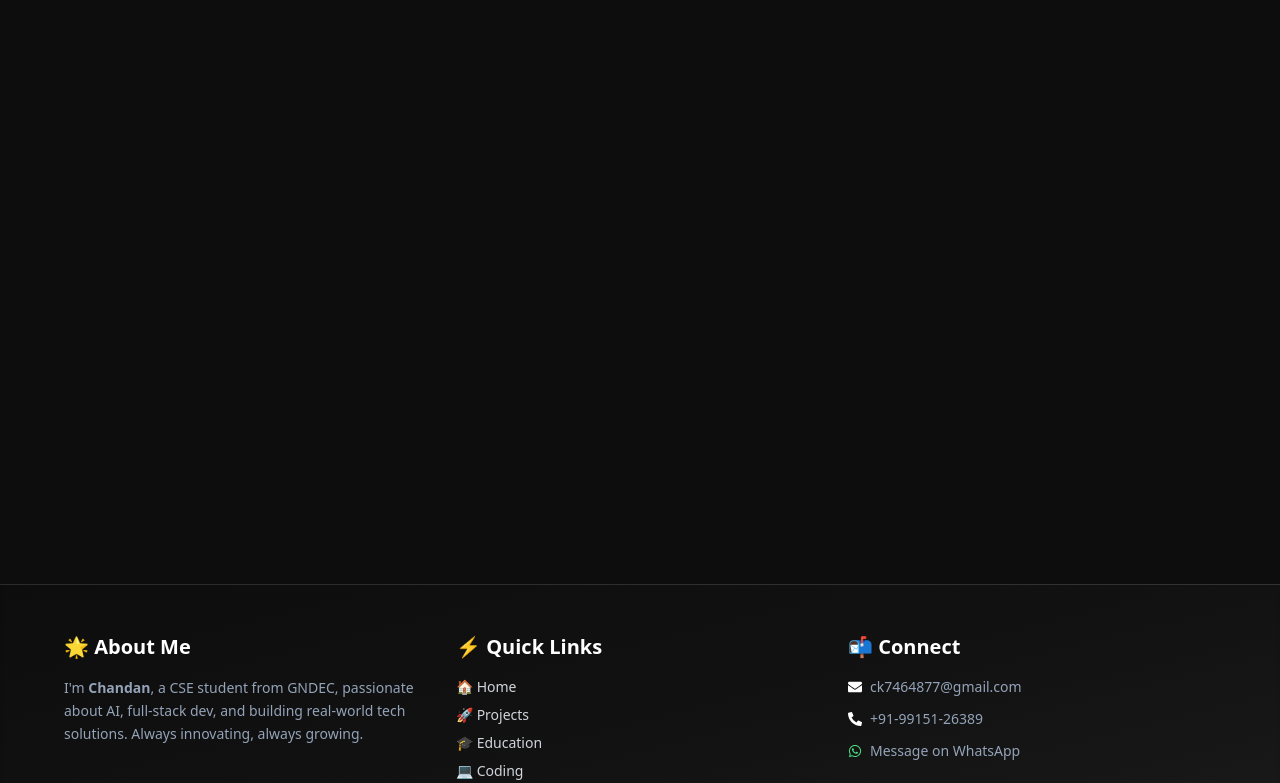
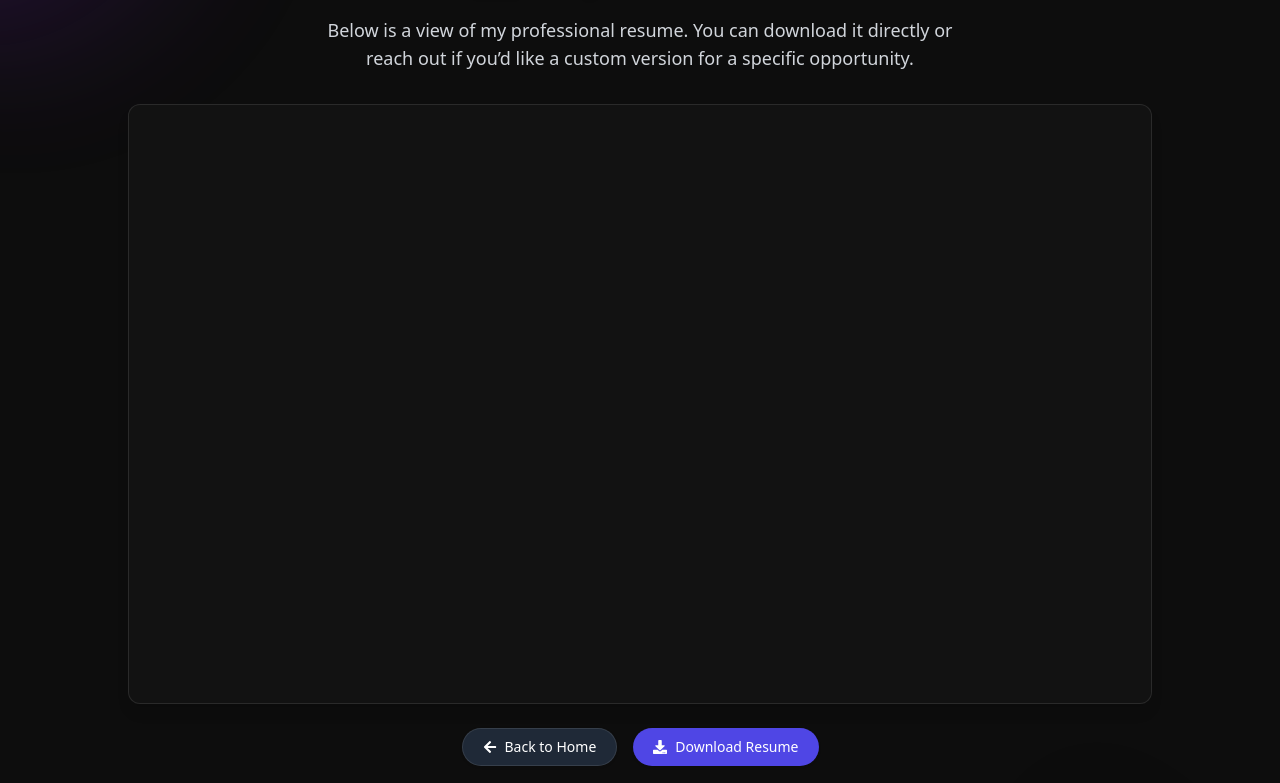
Before and after one commit to chandan-911/Chandan-911, a React (Vite) app: page /resume in a window 1280 px wide. Shown: the part 216-999 px from the top of the page. Built offline with nearby package versions, Linux system fonts and the light colour scheme.

Commit message:
resume problem resolved

```diff
--- a/src/App.tsx
+++ b/src/App.tsx
@@ -5,6 +5,7 @@ import Projects from './pages/Projects';
 import Education from './pages/Education';
 import Coding from './pages/Coding';
 import Github from './pages/Github';
+import Resume from './pages/Resume'; // ✅ New resume route
 import Navbar from './components/Navbar';
 import Footer from './components/footer'; // ✅ Capitalized for consistency
 
@@ -23,6 +24,7 @@ function App() {
           <Route path="/education" element={<Education />} />
           <Route path="/coding" element={<Coding />} />
           <Route path="/github" element={<Github />} />
+          <Route path="/resume" element={<Resume />} />   {/* ✅ Resume page */}
         </Routes>
       </main>
 
--- a/src/pages/Home.tsx
+++ b/src/pages/Home.tsx
@@ -1,4 +1,5 @@
-import { FaGithub, FaLinkedin, FaDownload } from 'react-icons/fa';
+import { FaGithub, FaLinkedin, FaDownload, FaEye } from 'react-icons/fa';
+import { Link } from 'react-router-dom';
 
 const Home = () => {
   return (
@@ -8,8 +9,8 @@ const Home = () => {
       aria-labelledby="home-heading"
     >
       {/* Glowing Background Gradient Overlays */}
-      <div className="absolute -top-40 -left-40 w-96 h-96 bg-gradient-to-br from-indigo-800 to-transparent rounded-full blur-3xl opacity-30 transition duration-1000 animate-pulse"></div>
-      <div className="absolute -bottom-40 -right-40 w-96 h-96 bg-gradient-to-tr from-sky-700 to-transparent rounded-full blur-3xl opacity-20 transition duration-1000 animate-ping"></div>
+      <div className="absolute -top-40 -left-40 w-96 h-96 bg-gradient-to-br from-indigo-800 to-transparent rounded-full blur-3xl opacity-30 animate-pulse"></div>
+      <div className="absolute -bottom-40 -right-40 w-96 h-96 bg-gradient-to-tr from-sky-700 to-transparent rounded-full blur-3xl opacity-20 animate-ping"></div>
 
       <div className="relative z-10 text-center max-w-4xl">
         <h1
@@ -44,6 +45,7 @@ const Home = () => {
             target="_blank"
             rel="noopener noreferrer"
             className="px-5 py-2 bg-neutral-900 hover:bg-neutral-800 rounded-full flex items-center gap-2 text-sm border border-white/10 shadow hover:shadow-blue-400 transition"
+            title="Visit GitHub"
           >
             <FaGithub /> GitHub
           </a>
@@ -52,24 +54,17 @@ const Home = () => {
             target="_blank"
             rel="noopener noreferrer"
             className="px-5 py-2 bg-blue-600 hover:bg-blue-500 rounded-full flex items-center gap-2 text-sm shadow hover:shadow-blue-400 transition"
+            title="Visit LinkedIn"
           >
             <FaLinkedin /> LinkedIn
           </a>
-          <a
-            href="/Chandan-Resume.pdf"
-            target="_blank"
-            rel="noopener noreferrer"
+          <Link
+            to="/resume"
             className="px-5 py-2 bg-emerald-600 hover:bg-emerald-500 rounded-full flex items-center gap-2 text-sm shadow hover:shadow-emerald-400 transition"
+            title="View Resume"
           >
-            <FaDownload /> View Resume
-          </a>
-          <a
-            href="/Chandan-Resume.pdf"
-            download
-            className="px-5 py-2 bg-indigo-600 hover:bg-indigo-500 rounded-full flex items-center gap-2 text-sm shadow hover:shadow-indigo-400 transition"
-          >
-            <FaDownload /> Download
-          </a>
+            <FaEye /> View Resume
+          </Link>
         </div>
       </div>
     </section>
--- /dev/null
+++ b/src/pages/Resume.tsx
@@ -0,0 +1,64 @@
+// Resume.tsx – Clean PDF Viewer Page with Download & View Options
+import { FaDownload, FaArrowLeft } from 'react-icons/fa';
+import { Link } from 'react-router-dom';
+
+const Resume = () => {
+  return (
+    <section className="min-h-screen bg-[#0d0d0d] text-white px-4 py-24 relative overflow-hidden">
+      {/* Gradient Background Effects */}
+      <div className="absolute -top-40 -left-40 w-96 h-96 bg-gradient-to-br from-purple-700 to-transparent rounded-full blur-3xl opacity-30 animate-pulse" />
+      <div className="absolute -bottom-40 -right-40 w-96 h-96 bg-gradient-to-tr from-teal-600 to-transparent rounded-full blur-3xl opacity-20 animate-ping" />
+
+      <div className="relative z-10 max-w-5xl mx-auto text-center">
+        <h1 className="text-4xl sm:text-5xl font-bold text-blue-400 mb-6 drop-shadow">
+          📄 My Resume
+        </h1>
+        <p className="text-gray-300 mb-8 text-base sm:text-lg max-w-2xl mx-auto">
+          Below is a view of my professional resume. You can download it directly or reach out if you’d like a custom version for a specific opportunity.
+        </p>
+
+        {/* PDF Viewer */}
+        <div className="w-full h-[75vh] bg-[#121212] border border-white/10 rounded-xl overflow-hidden shadow-lg mb-6">
+          <iframe
+            src="/Chandan-Resume.pdf"
+            title="Chandan Resume PDF"
+            className="w-full h-full"
+            frameBorder="0"
+          >
+            <p className="text-gray-400 p-4">
+              Your browser does not support PDF viewing. Please{' '}
+              <a
+                href="/Chandan-Resume.pdf"
+                download
+                className="text-blue-400 underline"
+              >
+                download the resume
+              </a>{' '}
+              instead.
+            </p>
+          </iframe>
+        </div>
+
+        {/* Action Buttons */}
+        <div className="flex justify-center gap-4">
+          <Link
+            to="/home"
+            className="px-5 py-2 bg-gray-800 hover:bg-gray-700 rounded-full flex items-center gap-2 text-sm border border-white/10 shadow hover:shadow-blue-400 transition"
+          >
+            <FaArrowLeft /> Back to Home
+          </Link>
+
+          <a
+            href="/Chandan-Resume.pdf"
+            download
+            className="px-5 py-2 bg-indigo-600 hover:bg-indigo-500 rounded-full flex items-center gap-2 text-sm shadow hover:shadow-indigo-400 transition"
+          >
+            <FaDownload /> Download Resume
+          </a>
+        </div>
+      </div>
+    </section>
+  );
+};
+
+export default Resume;
```
